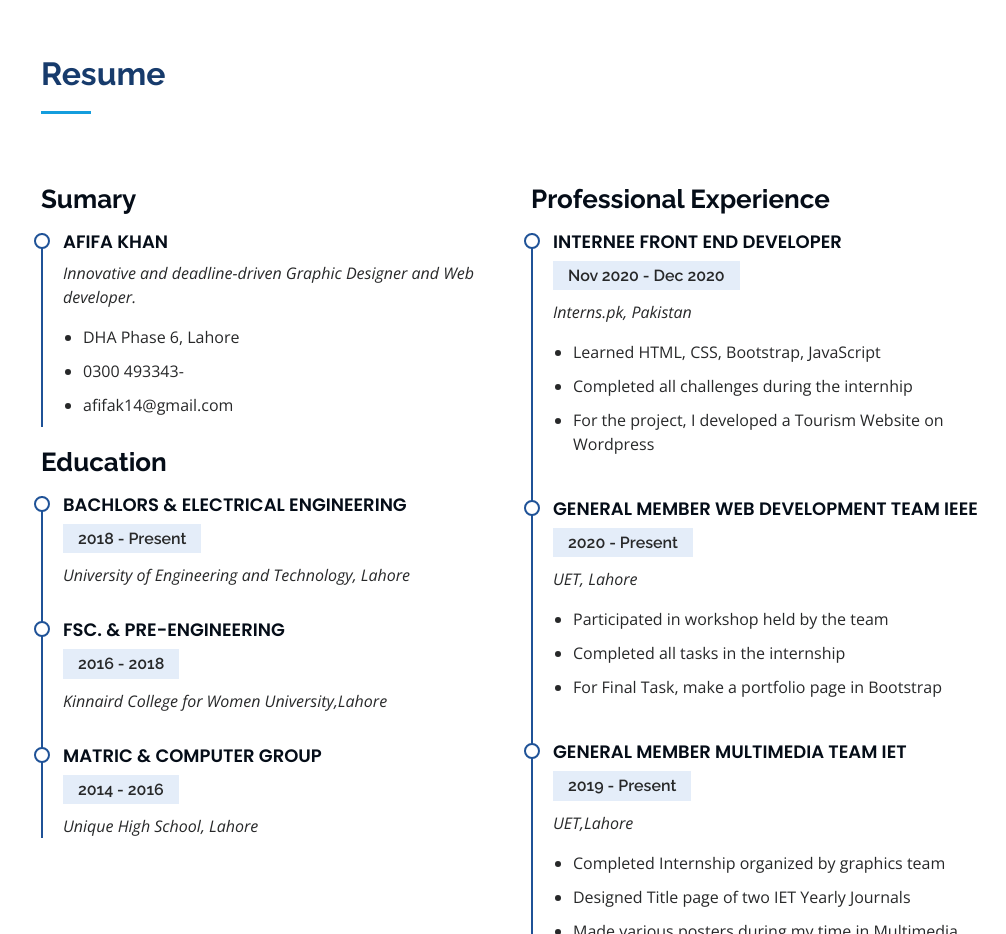
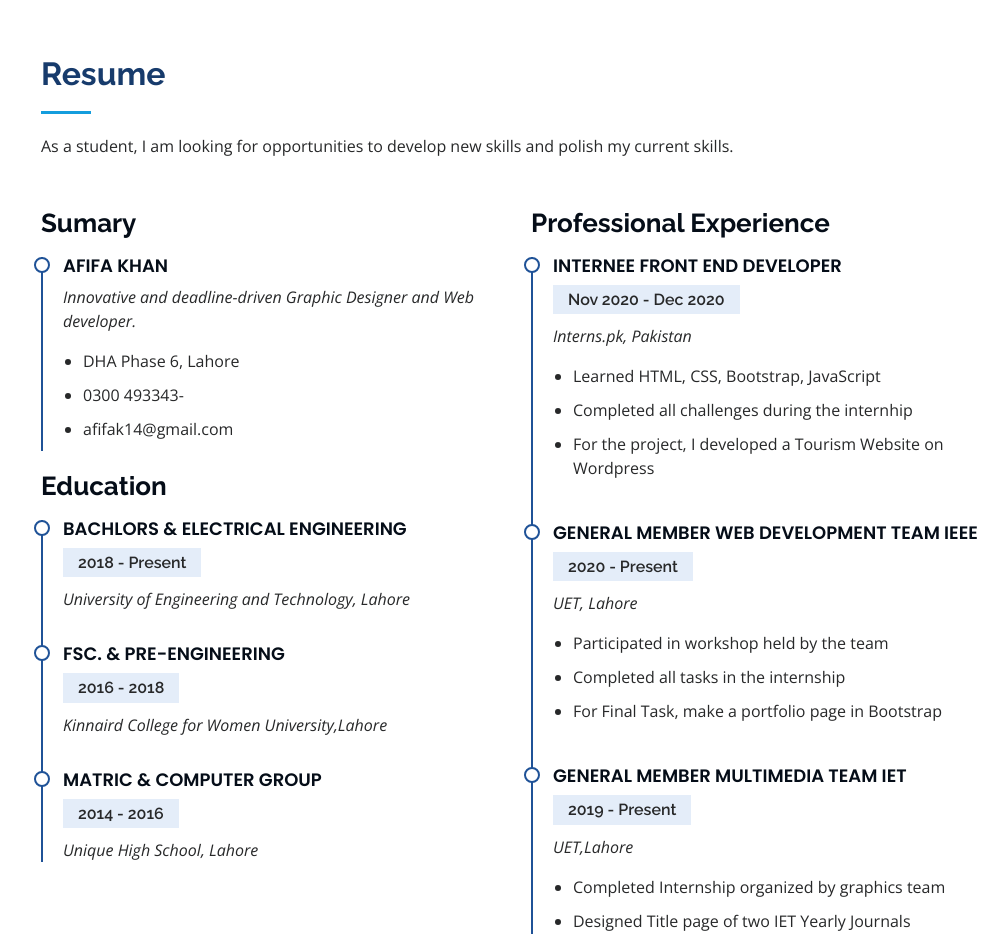
Before and after one commit to AFK2020/AFK2020.github.io, a plain HTML site: page index.html in a window 1280 px wide. Shown: the part 1780-2714 px from the top of the page, without its empty margins (274-1280 px from the left). Drawn offline with nearby package versions, Linux system fonts and the light colour scheme.

Commit message:
Update index.html

```diff
--- a/index.html
+++ b/index.html
@@ -197,6 +197,7 @@
 
         <div class="section-title">
           <h2>Resume</h2>
+          <p>As a student, I am looking for opportunities to develop new skills and polish my current skills. </p>
         </div>
 
         <div class="row">
```
